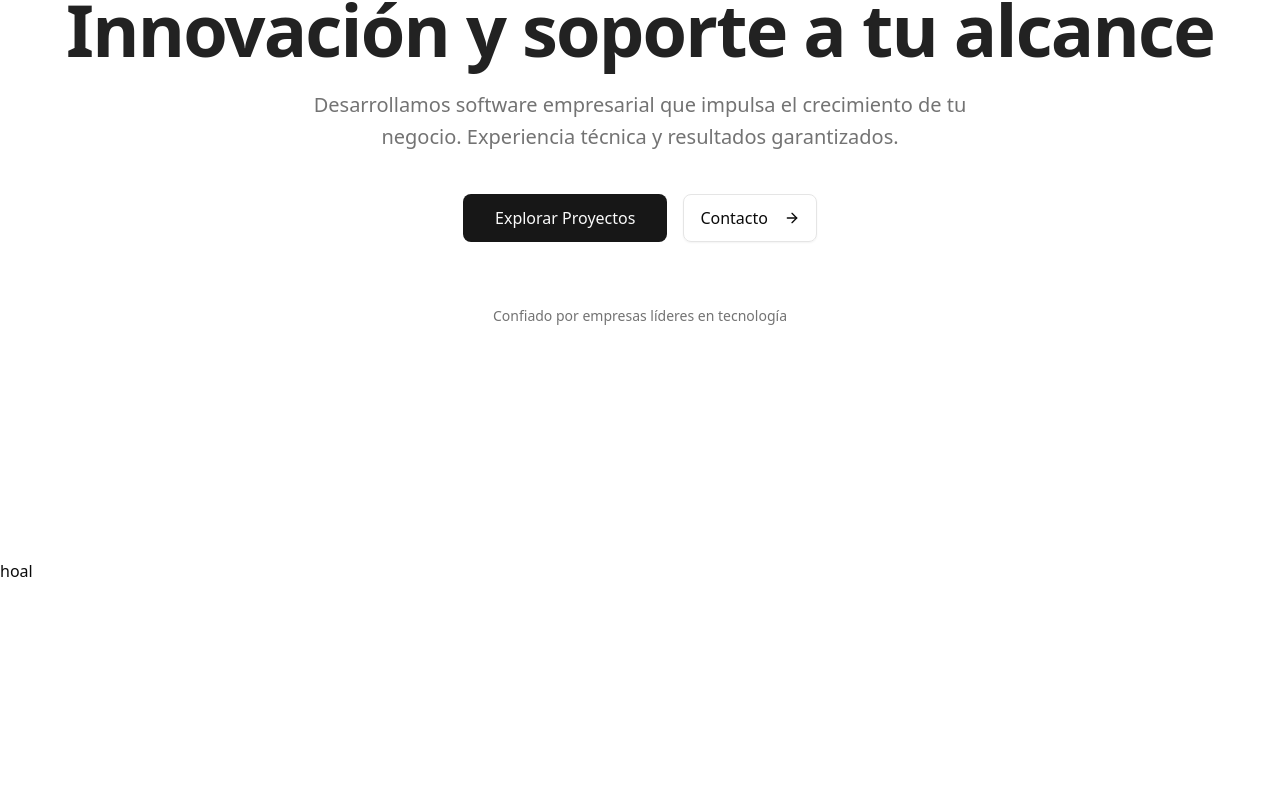
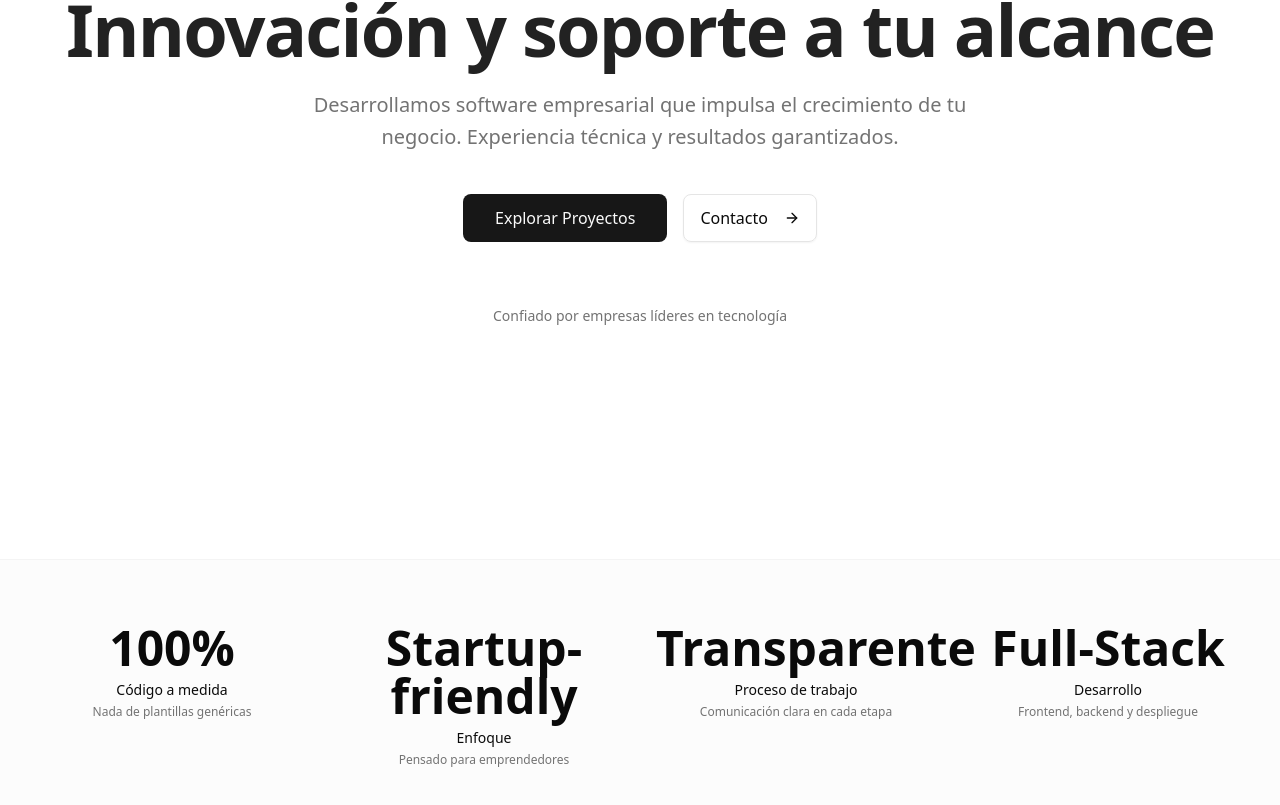
Before and after one commit to jesuSando/landing-cinqbit, a Next.js app: page / in a window 1280 px wide. Shown: the part 305-1110 px from the top of the page. Built offline with nearby package versions, Linux system fonts and the light colour scheme; no server answers.

Commit message:
feat: se agrega stats section

```diff
--- a/src/app/page.jsx
+++ b/src/app/page.jsx
@@ -1,15 +1,13 @@
 import Header from "@/components/app-navbar"
 import HeroSection from "@/components/hero-section"
+import StatsSection from "@/components/stats-section"
 
 export default function HomePage() {
   return(
     <main className="min-h-screen pt-16">
       <Header />
       <HeroSection />
-
-      <div id="link1" className="min-h-screen">
-        hoal
-      </div>
+      <StatsSection />
     </main>
   )
 }
--- /dev/null
+++ b/src/components/stats-section.jsx
@@ -0,0 +1,40 @@
+export default function StatsSection() {
+    const stats = [
+        {
+            value: "100%",
+            label: "Código a medida",
+            description: "Nada de plantillas genéricas",
+        },
+        {
+            value: "Startup-friendly",
+            label: "Enfoque",
+            description: "Pensado para emprendedores",
+        },
+        {
+            value: "Transparente",
+            label: "Proceso de trabajo",
+            description: "Comunicación clara en cada etapa",
+        },
+        {
+            value: "Full-Stack",
+            label: "Desarrollo",
+            description: "Frontend, backend y despliegue",
+        },
+    ]
+
+    return (
+        <section className="border-y border-border/40 bg-muted/30">
+            <div className="container mx-auto px-4 sm:px-6 lg:px-8 py-16">
+                <div className="grid grid-cols-1 sm:grid-cols-2 lg:grid-cols-4 gap-8">
+                    {stats.map((stat, index) => (
+                        <div key={index} className="text-center">
+                            <div className="text-4xl sm:text-5xl font-bold mb-2">{stat.value}</div>
+                            <div className="text-sm font-medium mb-1">{stat.label}</div>
+                            <div className="text-xs text-muted-foreground">{stat.description}</div>
+                        </div>
+                    ))}
+                </div>
+            </div>
+        </section>
+    )
+}
```
